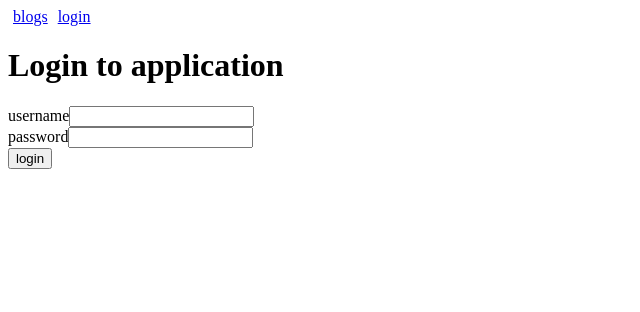
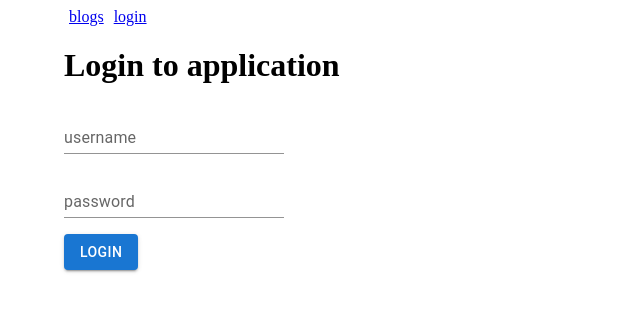
Before and after one commit to matejmilankov/full-stack-open, a React (Vite) app in the folder part5/bloglist-frontend/: page /login in a window 1280 px wide. Shown: the top 312 px of the page, without its empty margins (0-640 px from the left). Built offline with nearby package versions, Linux system fonts and the light colour scheme; no server answers.

Commit message:
feat: inclued MaterialUI framework and redesign login form

```diff
--- a/part5/bloglist-frontend/package.json
+++ b/part5/bloglist-frontend/package.json
@@ -11,6 +11,9 @@
     "test": "vitest test"
   },
   "dependencies": {
+    "@emotion/react": "^11.14.0",
+    "@emotion/styled": "^11.14.1",
+    "@mui/material": "^9.4.0",
     "axios": "^1.9.0",
     "react": "^19.1.0",
     "react-dom": "^19.1.0",
--- a/part5/bloglist-frontend/src/App.jsx
+++ b/part5/bloglist-frontend/src/App.jsx
@@ -1,13 +1,14 @@
 import { useState, useEffect } from 'react';
+import { Routes, Route, Link, Navigate } from 'react-router-dom';
+import { useMatch } from 'react-router-dom';
+import { Blogs } from './components/BLogs';
 import { LoginForm } from './components/LoginForm';
 import { AddBlogForm } from './components/AddBlogForm';
 import { Notification } from './components/Notification';
-import { Routes, Route, Link, Navigate } from 'react-router-dom';
+import { Container } from '@mui/material';
+import Blog from './components/Blog';
 import blogService from './services/blogs';
 import loginService from './services/login';
-import { Blogs } from './components/BLogs';
-import { useMatch } from 'react-router-dom';
-import Blog from './components/Blog';
 
 const App = () => {
   const [blogs, setBlogs] = useState([]);
@@ -111,7 +112,7 @@ const App = () => {
     : null;
 
   return (
-    <>
+    <Container>
       {message && <Notification message={message} />}
       <div>
         <Link to="/" style={padding}>blogs</Link>
@@ -141,7 +142,7 @@ const App = () => {
         }
         />
       </Routes>
-    </>
+    </Container>
   )
 }
 
--- a/part5/bloglist-frontend/src/components/LoginForm.jsx
+++ b/part5/bloglist-frontend/src/components/LoginForm.jsx
@@ -1,5 +1,6 @@
 import { useState } from 'react';
 import { useNavigate } from 'react-router-dom';
+import { TextField, Button } from '@mui/material';
 
 export function LoginForm({ handleLogin }) {
   const [username, setUsername] = useState('');
@@ -20,23 +21,24 @@ export function LoginForm({ handleLogin }) {
     <>
       <h1>Login to application</h1>
       <form onSubmit={handleSubmit}>
-        <label style={{ display: 'block' }}>
-          username
-          <input
+        <TextField
+          sx={{ display: 'block', mb: 2 }}
+          variant='standard'
+          label='username'
           type="text"
           value={username}
           onChange={({ target }) => setUsername(target.value)}
         />
-        </label>
-        <label>
-          password
-          <input
+        <TextField
+          variant='standard'
+          label='password'
           type="password"
           value={password}
           onChange={({ target }) => setPassword(target.value)}
         />
-        </label>
-        <input style={{ display: 'block' }} type="submit" value="login" />
+        <Button sx={{ display: 'block', marginTop: 2 }} type="submit" variant='contained'>
+          login
+        </Button>
       </form>
     </>
   )
```
Also changed, not shown: 1 other file (tests, documents, lock files or other folders). Lines whose indentation alone changed are shown as unchanged.
